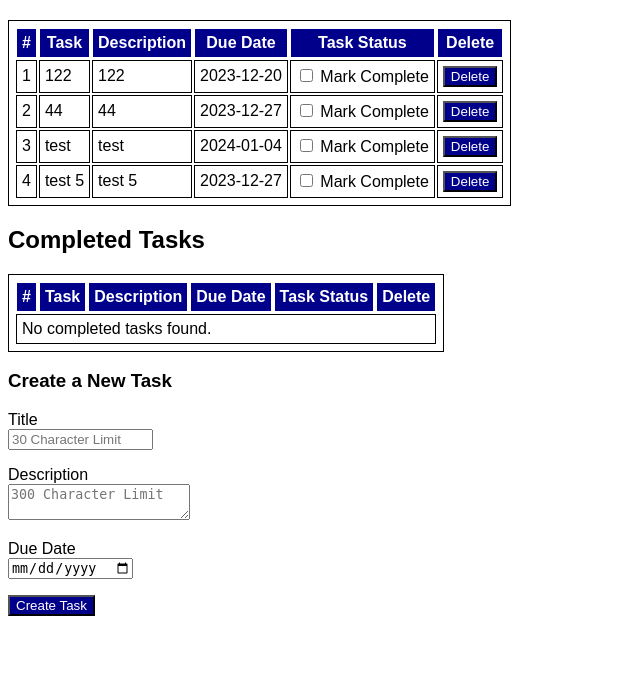
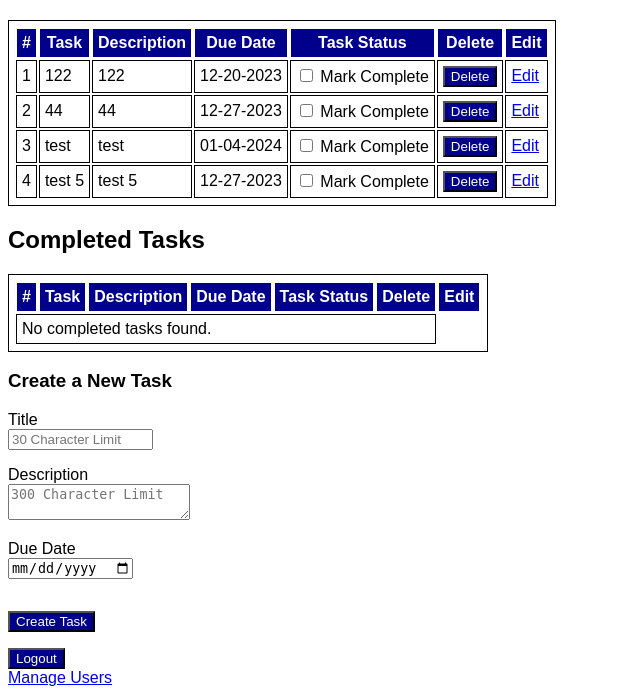
Before and after one commit to IrisRuz/finalSyntaxErrorz, a Flask app: page /tasks in a window 1280 px wide. Shown: the part 108-803 px from the top of the page, without its empty margins (0-640 px from the left). Before the commit the page ends 724 px from the top, so only its background shows below. Run offline with Flask 3, Linux system fonts and the light colour scheme; a user stored in the database is signed in.

Commit message:
Update tasks.html

```diff
--- a/templates/tasks.html
+++ b/templates/tasks.html
@@ -24,6 +24,7 @@
         <th>Due Date</th>
         <th>Task Status</th>
         <th>Delete</th>
+        <th>Edit</th>
     </tr>
     <!-- Active tasks loop -->
     {% for task in active_tasks %}
@@ -32,7 +33,7 @@
                 <td>{{ loop.index }}</td>
                 <td>{{ task.title }}</td>
                 <td>{{ task.description }}</td>
-                <td>{{ task.due_date.strftime('%Y-%m-%d') }}</td>
+                <td>{{ task.due_date.strftime('%m-%d-%Y') }}</td>
                 <td>
                     <form action="{{ url_for('mark_task_complete', task_id=task.id) }}" method="post">
                         {{ form.hidden_tag() }}
@@ -45,6 +46,10 @@
                         {{ form.hidden_tag() }}
                         <input type="submit" value="Delete">
                     </form>
+                </td>
+                <td>
+                    <!-- Link to the edit route for this task -->
+                    <a href="{{ url_for('edit_task', task_id=task.id) }}">Edit</a>
                 </td>
             </tr>
         {% endif %}
@@ -65,6 +70,7 @@
         <th>Due Date</th>
         <th>Task Status</th>
         <th>Delete</th>
+        <th>Edit</th>
     </tr>
     <!-- Completed tasks loop -->
     {% for task in completed_tasks %}
@@ -81,6 +87,10 @@
                         <input type="submit" value="Delete">
                     </form>
                 </td>
+                <td>
+                    <!-- Link to the edit route for this task -->
+                    <a href="{{ url_for('edit_task', task_id=task.id) }}">Edit</a>
+                </td>
             </tr>
         {% endif %}
     {% else %}
@@ -96,7 +106,19 @@
     <p>{{ form.title.label }} <br> {{ form.title(size=15) }}</p>
     <p>{{ form.description.label }} <br> {{ form.description(size=30) }}</p>
     <p>{{ form.due_date.label }} <br> {{ form.due_date(size=30, type="date", pattern="[0-9]{2}/[0-9]{2}/[0-9]{4}") }}</p>
-    <p>{{ form.submit() }}</p>
+    <div style="display: flex; justify-content: space-between;">
+        <p>{{ form.submit() }}</p>
+    </div>
+</form>
+<form action="{{ url_for('logout') }}" method="get">
+    {{ form.hidden_tag() }}
+    <input type="submit" value="Logout">
 </form>
 
+<script type="text/javascript">
+    function simple_action(target) {
+        window.location = target;
+    }
+</script>
+<a href="{{ url_for('manage_users') }}">Manage Users</a>
 {% endblock %}
```
